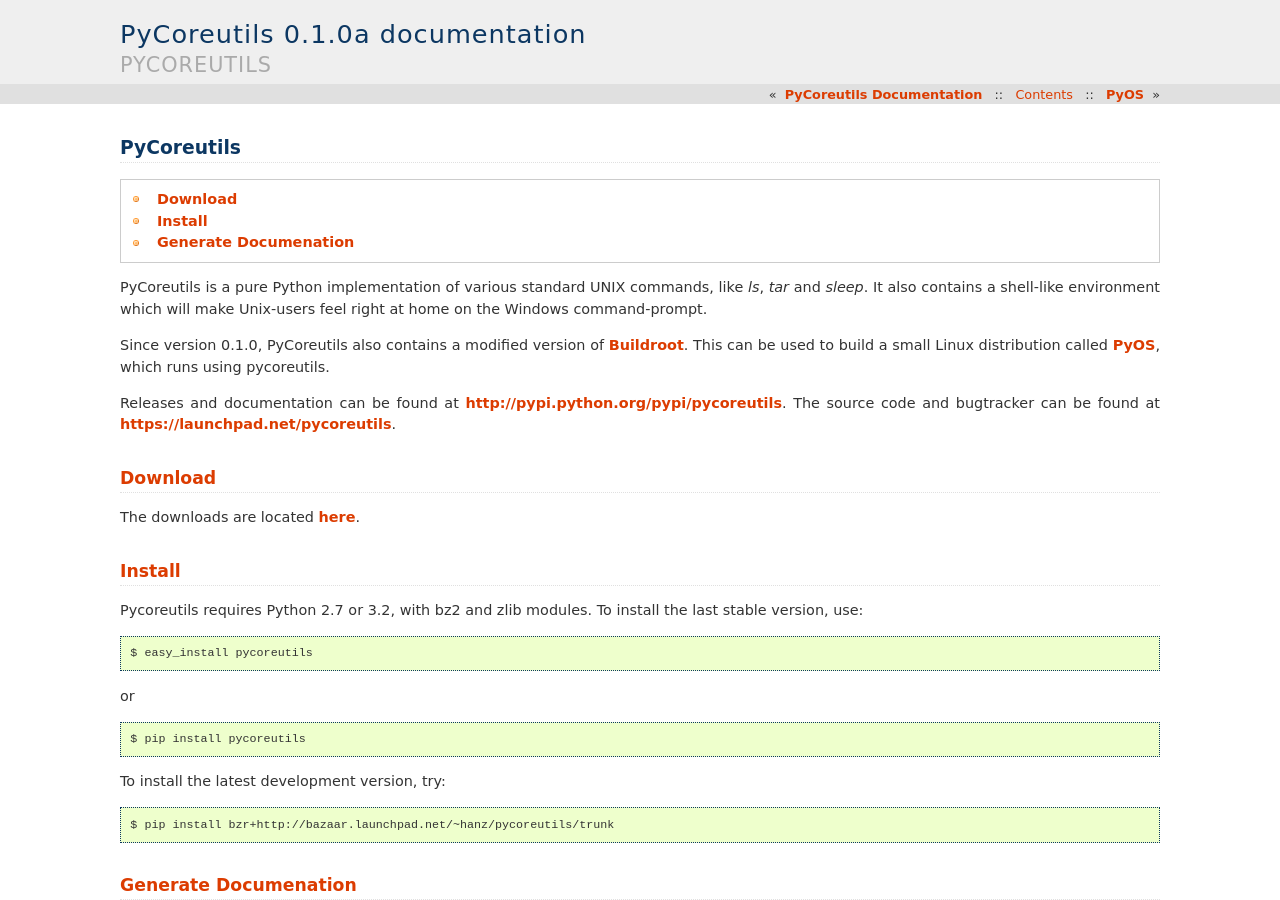
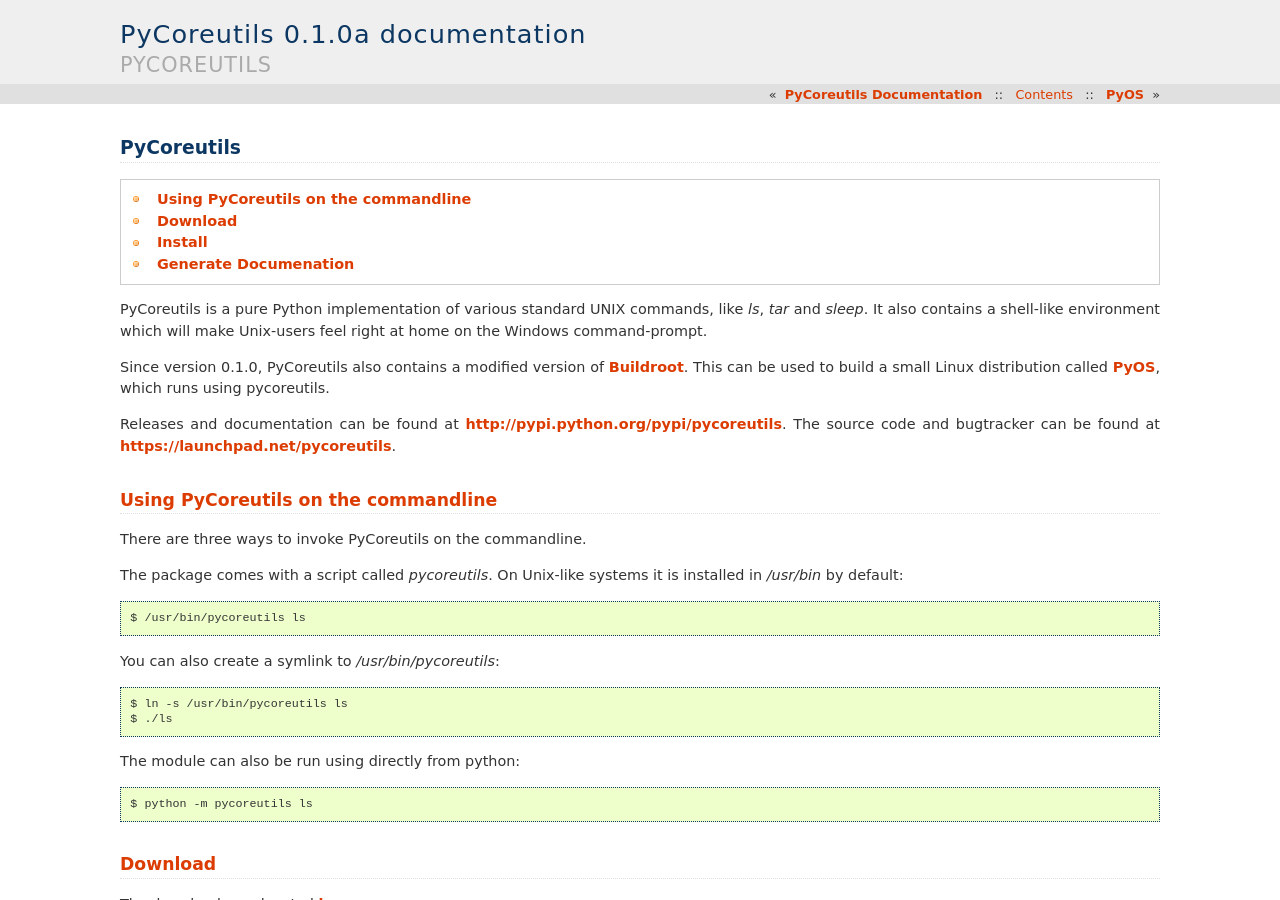
Before and after one commit to jaraco/cmdix, a Sphinx documentation site: the page built from docs/pycoreutils.rst, in a window 1280 px wide and 900 px high. Built offline with Sphinx 7.4.7, drawn with Linux system fonts in a browser that asks for light colours; pages that are not in the unit, such as notebooks, are missing from menus.

Commit message:
Pycoreutils can now be run as a module.

```diff
--- a/docs/pycoreutils.rst
+++ b/docs/pycoreutils.rst
@@ -16,6 +16,26 @@
 http://pypi.python.org/pypi/pycoreutils.
 The source code and bugtracker can be found at
 https://launchpad.net/pycoreutils.
+
+
+Using PyCoreutils on the commandline
+------------------------------------
+
+There are three ways to invoke PyCoreutils on the commandline.
+
+The package comes with a script called `pycoreutils`. On Unix-like systems
+it is installed in `/usr/bin` by default::
+
+   $ /usr/bin/pycoreutils ls
+
+You can also create a symlink to `/usr/bin/pycoreutils`::
+
+   $ ln -s /usr/bin/pycoreutils ls
+   $ ./ls
+
+The module can also be run using directly from python::
+
+   $ python -m pycoreutils ls
 
 
 Download
--- a/pycoreutils/__init__.py
+++ b/pycoreutils/__init__.py
@@ -337,7 +337,7 @@
                 help="For every command, create a symlink to " +\
                      "/usr/bin/pycoreutils in 'directory'")
 
-    if commandname == 'pycoreutils':
+    if commandname in ('pycoreutils', '__main__.py'):
         args, argv = parser.parse_known_args(argv)
 
         if args.license:
```
Also changed, not shown: 1 other file.
